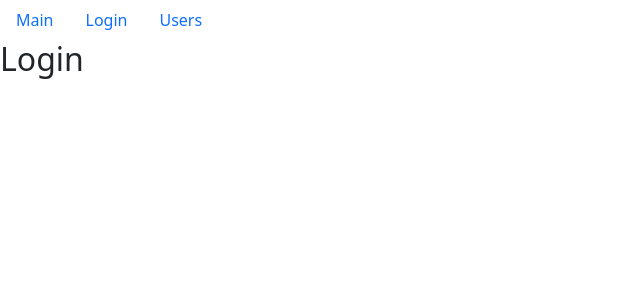
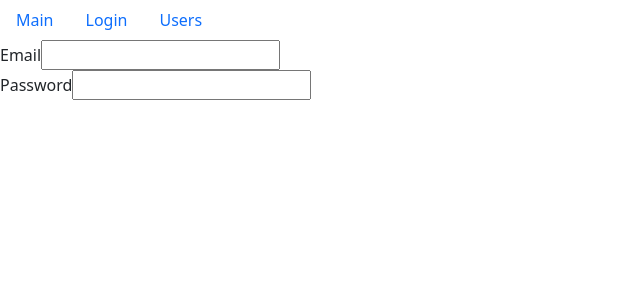
Before and after one commit to ine-nk/fast-company, a React (Create React App) app: page /login in a window 1280 px wide. Shown: the top 300 px of the page, without its empty margins (0-640 px from the left). Built offline with nearby package versions, Linux system fonts and the light colour scheme.

Commit message:
refactoring for userPage and adden newfile users to layout

```diff
--- a/src/app.jsx
+++ b/src/app.jsx
@@ -1,9 +1,9 @@
 import React from 'react'
 import { Route, Switch, Redirect } from 'react-router-dom'
 import NavBar from './components/navBar'
-import Users from './components/users'
-import Login from './components/login'
-import Main from './components/main'
+import Users from './layouts/users'
+import Login from './layouts/login'
+import Main from './layouts/main'
 import NotFound from './components/not-found'
 // import UserById from './components/userbyid'
 // import UserById from './components/userById'
@@ -15,15 +15,11 @@ const App = () => {
   return (<>
     <NavBar />
     <Switch>
-      <Route path='/users/:userId?'
-        component={ Users }
-      // render={ (props) =>
-      //   <UserById { ...props } /> }
-      />
-      <Route exact path='/main' component={ Main } />
+      <Route path='/users/:userId?' component={ Users } />
       <Route path='/login' component={ Login } />
       <Route path="/404" component={ NotFound } />
-      <Redirect to="/users" />
+      <Route path='/' component={ Main } />
+      <Redirect to='/' />
     </Switch>
     {/* <Users /> */ }
   </>)
--- a/src/components/login.jsx
+++ /dev/null
@@ -1,7 +0,0 @@
-import React from 'react'
-
-const Login = () => {
-  return (<h2>Login</h2>)
-}
-
-export default Login
--- a/src/components/userById.jsx
+++ b/src/components/userPage.jsx
@@ -1,25 +1,18 @@
 import React, { useState, useEffect } from 'react'
-import { useParams, useHistory } from 'react-router-dom'
-// import Users from './users'
+import { useHistory } from 'react-router-dom'
 import api from '../api/index'
 import QualitiesList from './qualitiesList'
-// import User from './user.jsx'
+import PropTypes from 'prop-types'
 
-const UserById = () => {
-  const params = useParams()
+const userPage = ({ userId }) => {
   const history = useHistory()
-  const id = params.userId
   const [user, setUser] = useState()
 
-  console.log('=========id========', id)
-
   useEffect(() => {
-    api.getById(id)
+    api.getById(userId)
       .then((data) =>
         setUser(data))
   })
-  console.log('getById=============> user', user)
-
   // const values = user && Object.values(user)
   // console.log('values', values)
   const handleReturnToUsers = () => {
@@ -53,7 +46,9 @@ const UserById = () => {
     )
   }
 }
-
-export default UserById
+userPage.propTypes = {
+  userId: PropTypes.string.isRequired
+}
+export default userPage
 // Object.keys(user).map(item =>
 // почему-то при слиянии не изменлось имя файла - должно быть userById.jsx, а осталось userbaid.jsx
--- a/src/components/users.jsx
+++ b/src/components/usersList.jsx
@@ -1,20 +1,16 @@
 import React, { useState, useEffect } from 'react'
-
-import { useParams } from 'react-router-dom'
 import Pagination from './pagination'
 import api from '../api/index'
 import GroupList from './groupList'
 import SearchStatus from './searchStatus'
 import UserTable from './usersTable'
+import { paginate } from '../utils/paginate'
+import { PropTypes } from 'prop-types'
 import _ from 'lodash'
 
-import { paginate } from '../utils/paginate'
-import { PropTypes } from 'prop-types'
-import UserById from './userById'
-
 const Users = () => {
-  const params = useParams()
-  const { userId } = params
+  // const params = useParams()
+  // const { userId } = params
   const [currentPage, setCurrentPage] = useState(1)
   // const [professions] = useState(api.professions.fetchAll())
   const [professions, setProfessions] = useState()
@@ -85,9 +81,10 @@ const Users = () => {
     setSortBy(item)
   }
 
-  if (userId) {
-    return <UserById />
-  } else if (users) {
+  // if (userId) {
+  //   return <UserById />
+  // } else
+  if (users) {
     // ================================= отсюда и до конца
     const filteredUsers = selectedProf
       ? users.filter((user) => _.isEqual(user.profession, selectedProf))
@@ -145,7 +142,7 @@ const Users = () => {
     )
   }
   // это еще из if
-  return ' loading...'
+  return ' from usersList loading...'
 }
 
 Users.propTypes = {
--- /dev/null
+++ b/src/layouts/login.jsx
@@ -0,0 +1,31 @@
+import React, { useState } from 'react'
+
+const Login = () => {
+  const [data, setData] = useState({ email: '', password: '' })
+  const handleChange = ({ target }) => {
+    setData((prevState) => ({
+      ...prevState,
+      [target.name]: target.value
+    }))
+  }
+  return (
+    <form action="">
+      <div>
+        <label htmlFor="email">Email</label><input
+          type="text"
+          id="email"
+          name="email"
+          value={ data.email }
+          onChange={ handleChange } />
+      </div>
+      <div>
+        <label htmlFor="password">Password</label><input type="password"
+          id="password"
+          name="password"
+          value={ data.password }
+          onChange={ handleChange } />
+      </div>
+    </form>)
+}
+
+export default Login
--- /dev/null
+++ b/src/layouts/users.jsx
@@ -0,0 +1,15 @@
+import React from 'react'
+import { useParams } from 'react-router'
+import UserPage from '../components/userPage'
+import UsersList from '../components/usersList'
+
+const Users = () => {
+  const params = useParams()
+  const { userId } = params
+  console.log('users >> userId from params', userId)
+  return <>
+    { userId ? <UserPage userId={ userId } /> : <UsersList /> }
+  </>
+}
+
+export default Users
```
Also changed, not shown: src/layouts/main.jsx (renamed from src/components/main.jsx).
